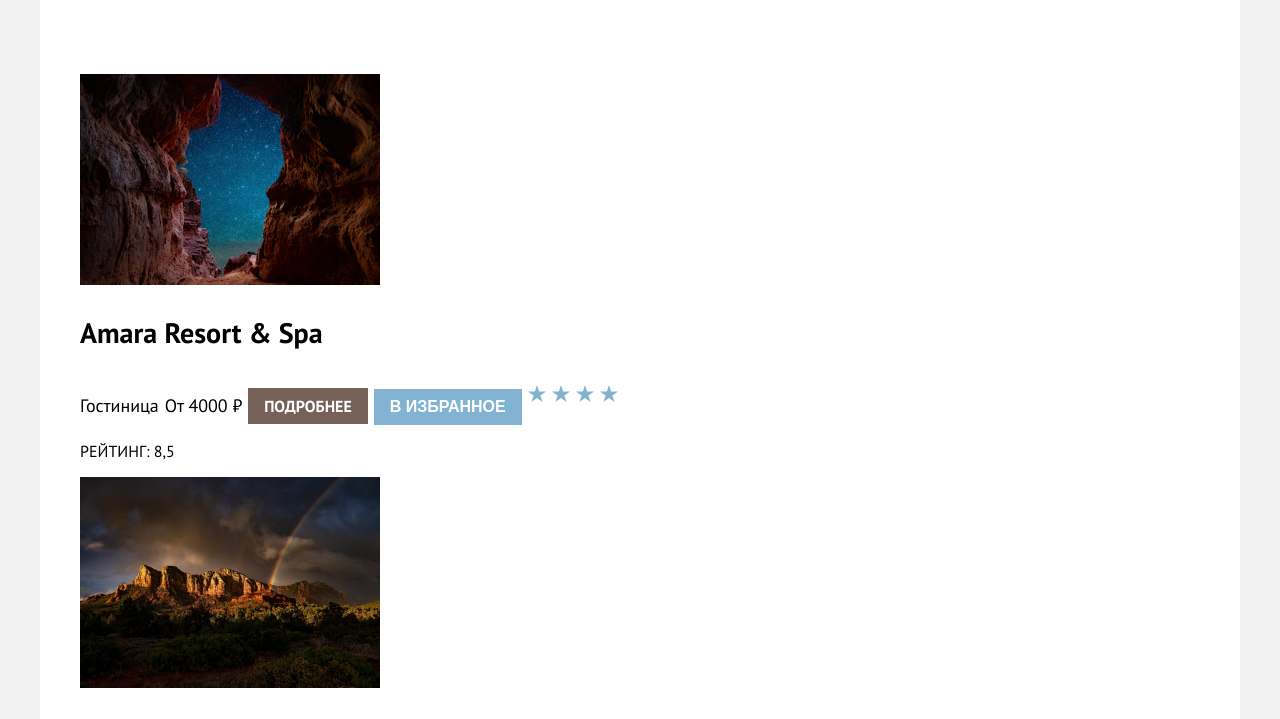
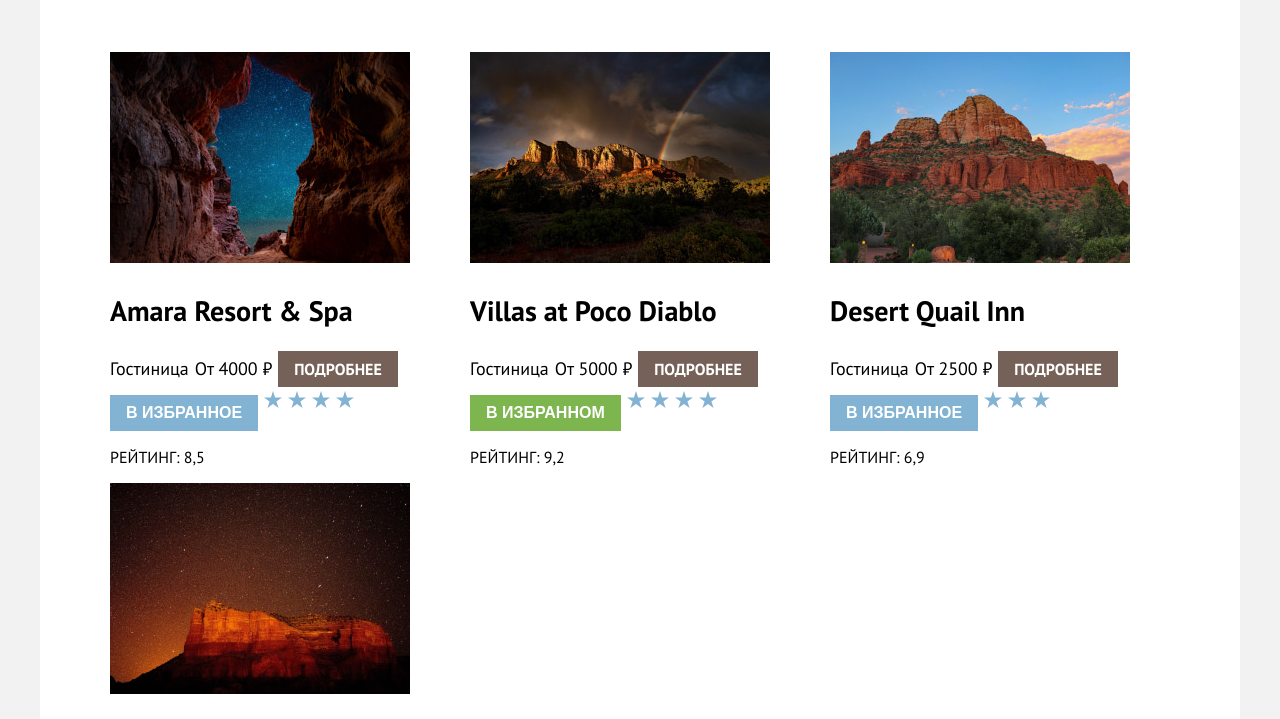
Before and after one commit to tatianabio/1892769-sedona-34, a plain HTML site: page catalog.html in a window 1280 px wide. Shown: the part 568-1287 px from the top of the page. Drawn offline with Linux system fonts and the light colour scheme.

Commit message:
Добавляет сетку блока с карточками отелей

```diff
--- a/styles/styles.css
+++ b/styles/styles.css
@@ -446,7 +446,16 @@ body {
 }
 
 .hotel-list {
+  display: flex;
+  flex-wrap: wrap;
+  justify-content: space-between;
+  margin: 0;
+  padding: 0 70px;
   list-style-type: none;
+}
+
+.hotel-card {
+  width: 340px;
 }
 
 .hotel-card-link {
```
